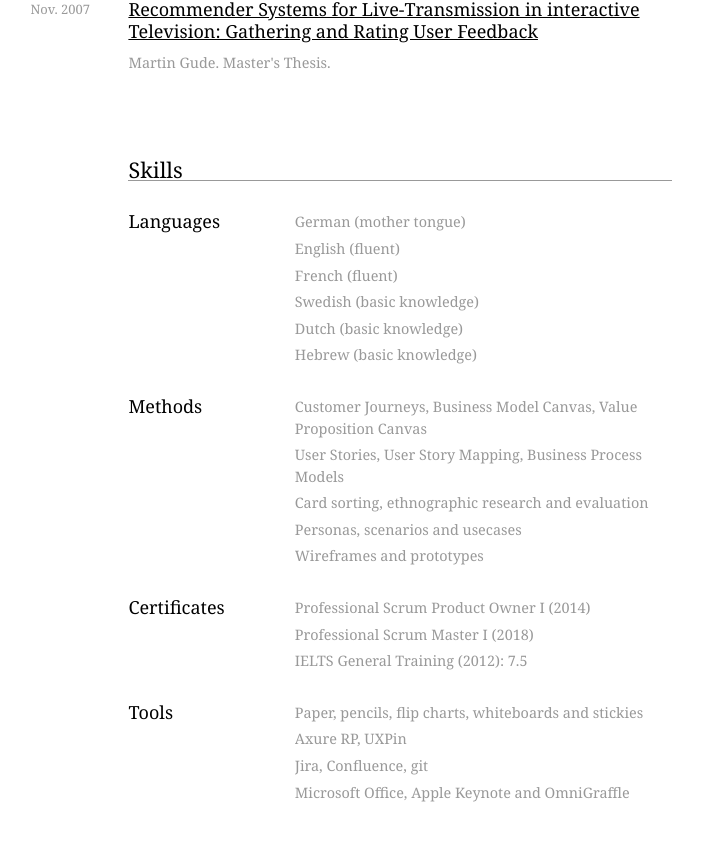
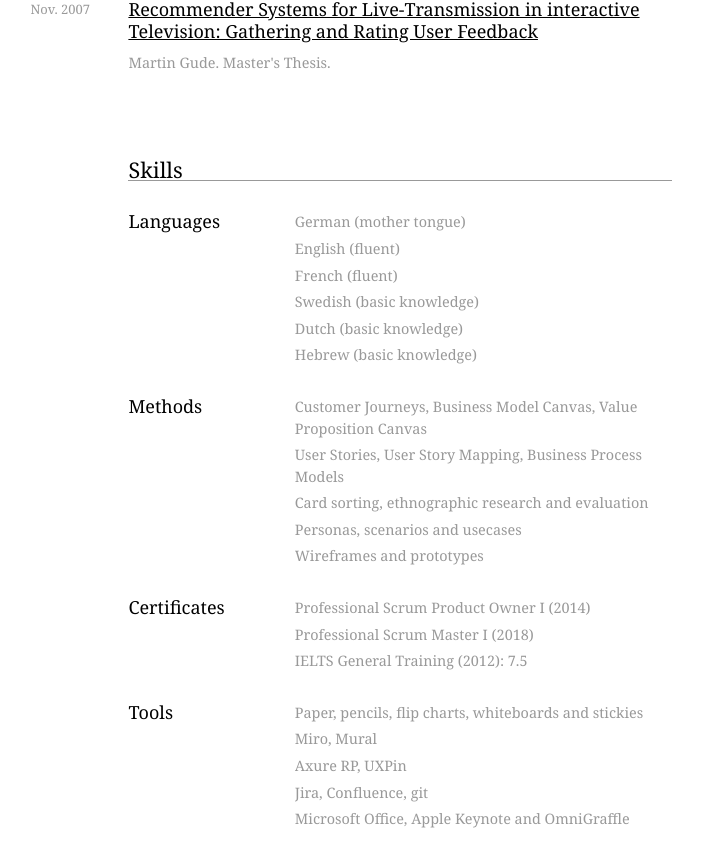
Before and after one commit to ma6/ma6.github.io, a Jekyll site: the page built from _pages/index.md, in a window 1280 px wide and 900 px high, scrolled down 5173 px. Shown: the top 867 px of the window, without its empty margins (198-901 px from the left). Built offline with Jekyll 4.4.1, drawn with Linux system fonts in a browser that asks for light colours; some web fonts are replaced; comment, search, counter and statistics services are not loaded.

Commit message:
Update skills.yml
add miro & mural

```diff
--- a/_data/skills.yml
+++ b/_data/skills.yml
@@ -27,6 +27,7 @@
 - skill-headline: Tools
   skills:
     - skill: Paper, pencils, flip charts, whiteboards and stickies
+    - skill: Miro, Mural
     - skill: Axure RP,  UXPin
     - skill: Jira, Confluence, git
     - skill: Microsoft Office, Apple Keynote and OmniGraffle
```
